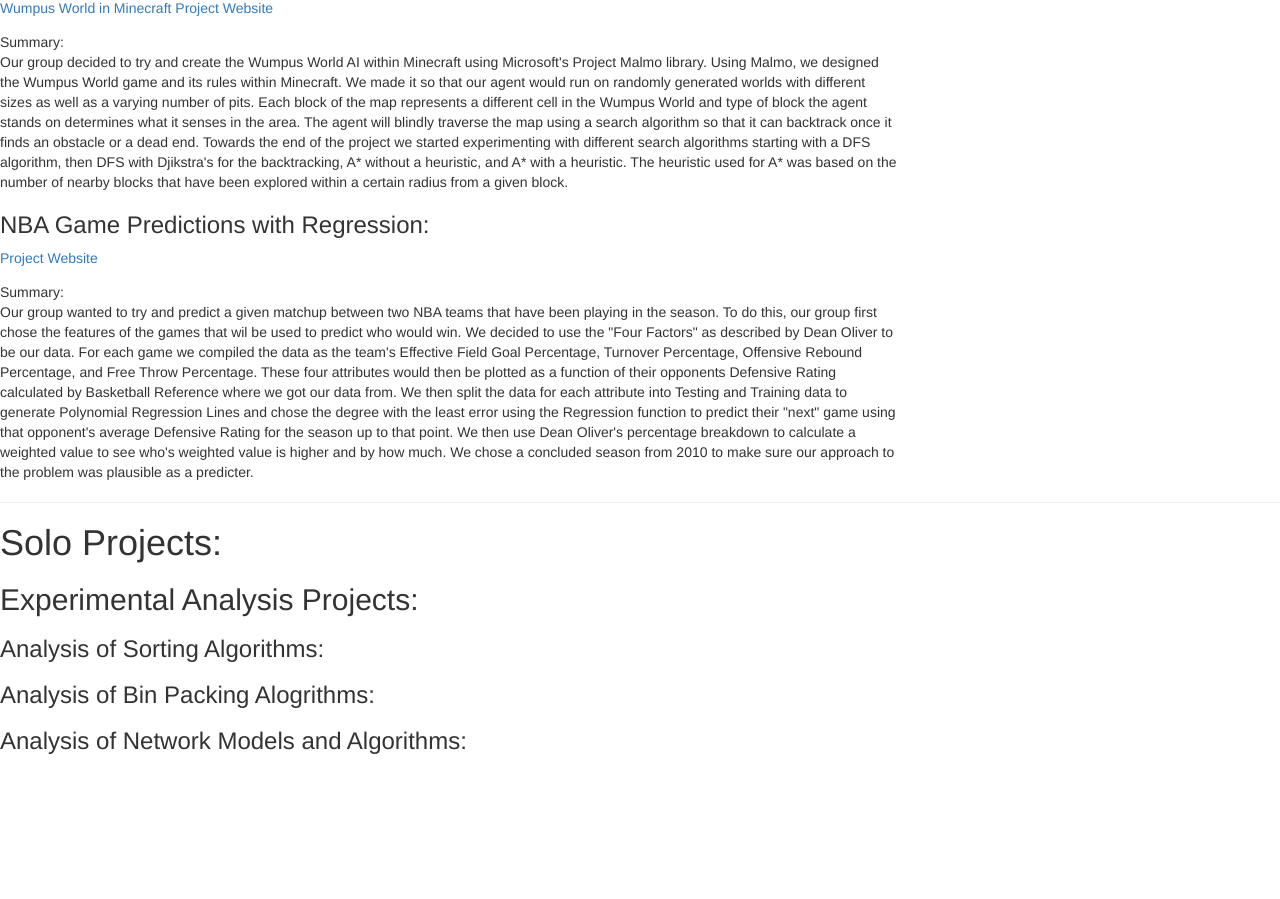
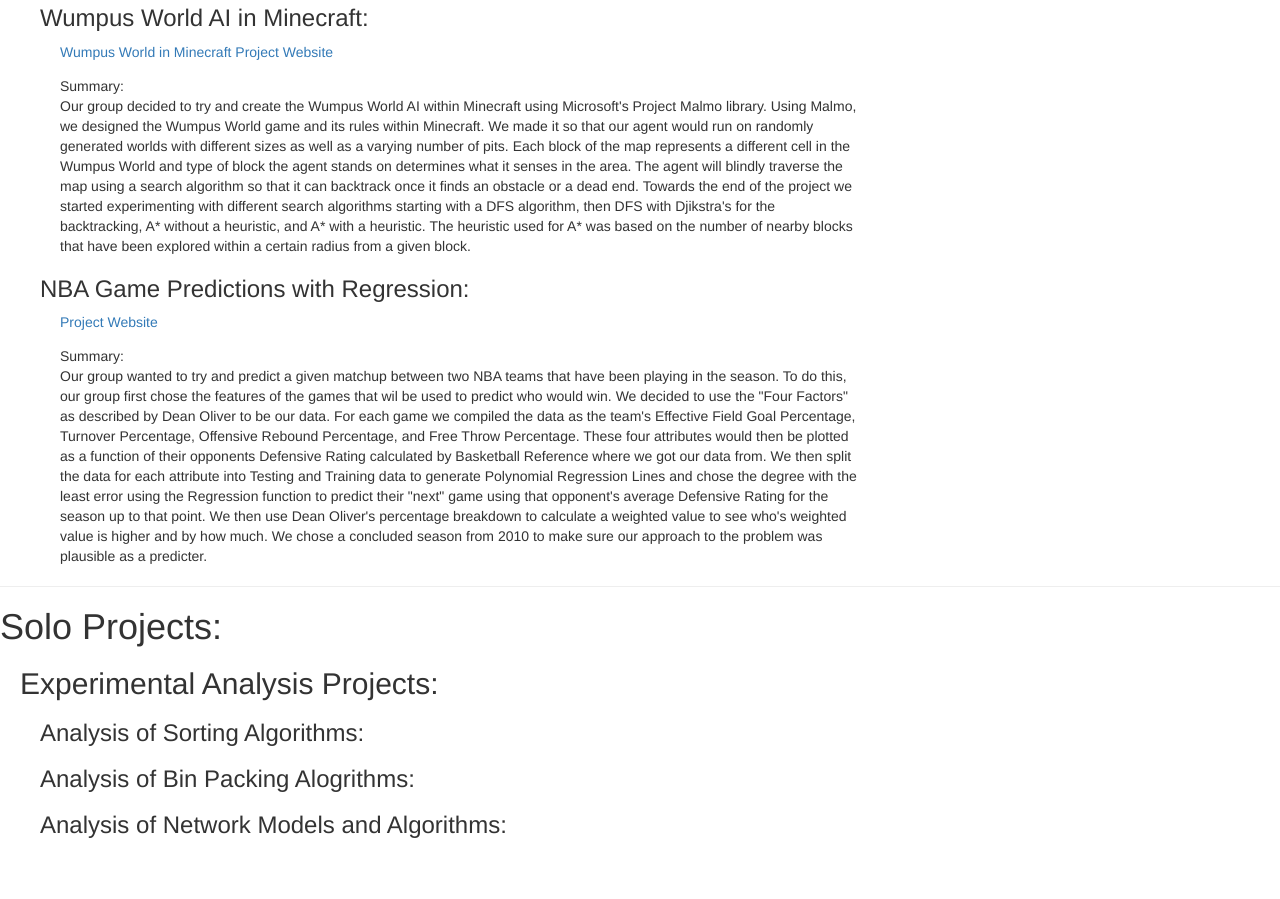
Before and after one commit to hd-tran/hd-tran.github.io, a plain HTML site: page index.html in a window 1280 px wide. Shown: the part 251-1150 px from the top of the page. Before the commit the page ends 1066 px from the top, so only its background shows below. Drawn offline with nearby package versions, Linux system fonts and the light colour scheme; some packages are replaced by stand-ins of ours.

Commit message:
added some better indenting to separate sections

```diff
--- a/css/custom.css
+++ b/css/custom.css
@@ -40,8 +40,21 @@ code {
 
 /*---------------------------------------------*/
 
-.writeup {
-	width: 900px;
+.firstTab {
+
+}
+
+.secondTab {
+	margin-left: 20px;
+}
+
+.thirdTab {
+	margin-left: 40px;
+}
+
+.summary {
+	margin-left: 60px;
+	width: 800px;
 }
 
 #NavBar a {
--- a/index.html
+++ b/index.html
@@ -66,13 +66,17 @@
 
     <br>
 
-    <h1 id="Intro">Hoan Tran</h1>
+    <h1 class="firstTab" id="Intro">Hoan Tran</h1>
+    <p class="secondTab">
+        Introduction: <br />
 
-    <h1 id="Group">Group Projects: </h1>
-    <h2 id="AI">AI/Machine Learning: </h2>
-    <h3 id="Wumpus">Wumpus World AI in Minecraft: </h3>
-    <a href="https://0o0liver.github.io/XDLMAO/" target="_blank">Wumpus World in Minecraft Project Website</a>
-    <p class="writeup">
+    </p>
+
+    <h1 class="firstTab" id="Group">Group Projects: </h1>
+    <h2 class="secondTab" id="AI">AI/Machine Learning: </h2>
+    <h3 class="thirdTab" id="Wumpus">Wumpus World AI in Minecraft: </h3>
+    <a class="summary" href="https://0o0liver.github.io/XDLMAO/" target="_blank">Wumpus World in Minecraft Project Website</a>
+    <p class="summary">
         Summary: <br>
         Our group decided to try and create the Wumpus World AI within Minecraft using Microsoft's Project Malmo library. Using Malmo, we designed the
         Wumpus World game and its rules within Minecraft. We made it so that our agent would run on randomly generated worlds with different sizes as
@@ -84,9 +88,9 @@
     </p>
     <!-- TODO: Maybe insert a gif of the AI running in the world -->
 
-    <h3 id="NBAPredictions">NBA Game Predictions with Regression: </h3>
-    <a href="">Project Website</a>
-    <p class="writeup">
+    <h3 class="thirdTab" id="NBAPredictions">NBA Game Predictions with Regression: </h3>
+    <a class="summary" href="">Project Website</a>
+    <p class="summary">
         Summary: <br>
         Our group wanted to try and predict a given matchup between two NBA teams that have been playing in the season. To do this, our group first chose
         the features of the games that wil be used to predict who would win. We decided to use the "Four Factors" as described by Dean Oliver to be our
@@ -98,11 +102,11 @@
         how much. We chose a concluded season from 2010 to make sure our approach to the problem was plausible as a predicter.
     </p>
     <hr>
-    <h1 id="Solo">Solo Projects: </h1>
-    <h2 id="Analysis">Experimental Analysis Projects: </h2>
-    <h3 id="SortingAlgo">Analysis of Sorting Algorithms: </h3>
-    <h3 id="BinPackingAlgo">Analysis of Bin Packing Alogrithms: </h3>
-    <h3 id="NetworkAlgo">Analysis of Network Models and Algorithms: </h3>
+    <h1 class="firstTab" id="Solo">Solo Projects: </h1>
+    <h2 class="secondTab" id="Analysis">Experimental Analysis Projects: </h2>
+    <h3 class="thirdTab" id="SortingAlgo">Analysis of Sorting Algorithms: </h3>
+    <h3 class="thirdTab" id="BinPackingAlgo">Analysis of Bin Packing Alogrithms: </h3>
+    <h3 class="thirdTab" id="NetworkAlgo">Analysis of Network Models and Algorithms: </h3>
 
 
 
```
